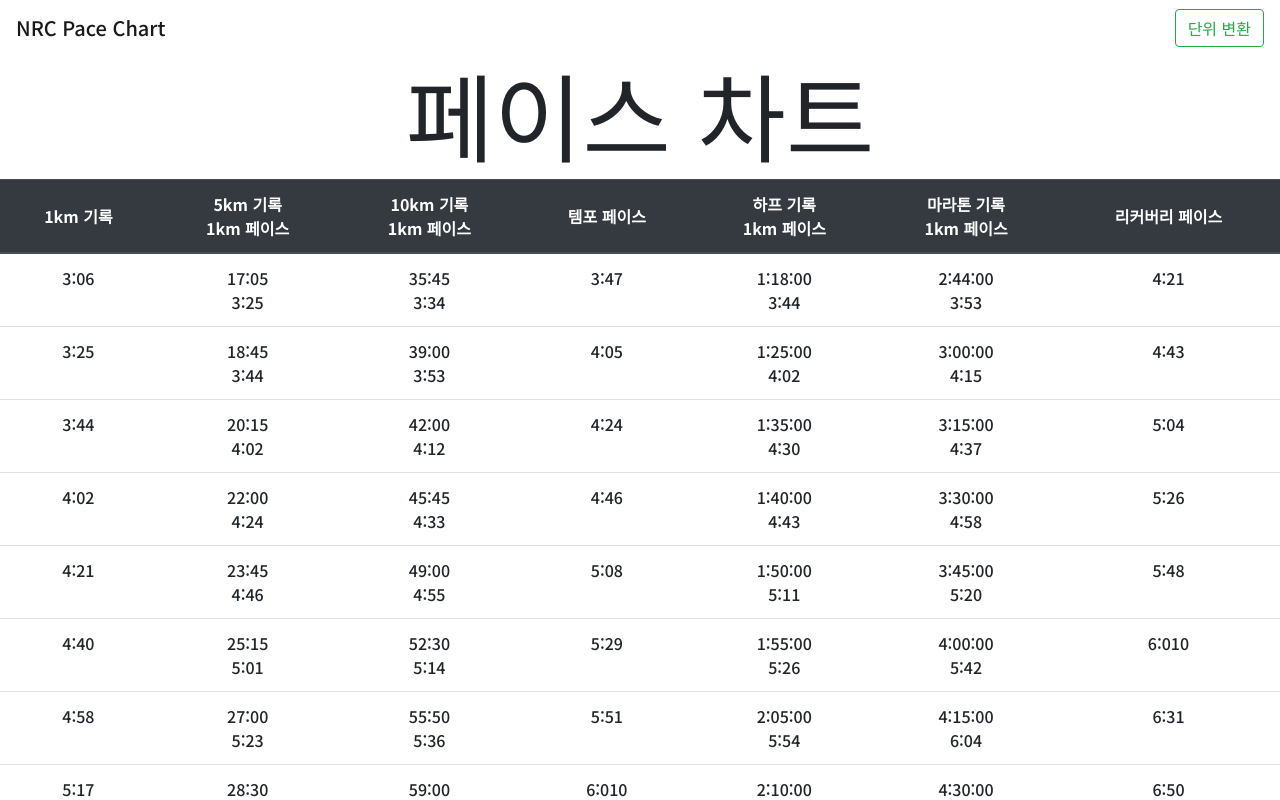
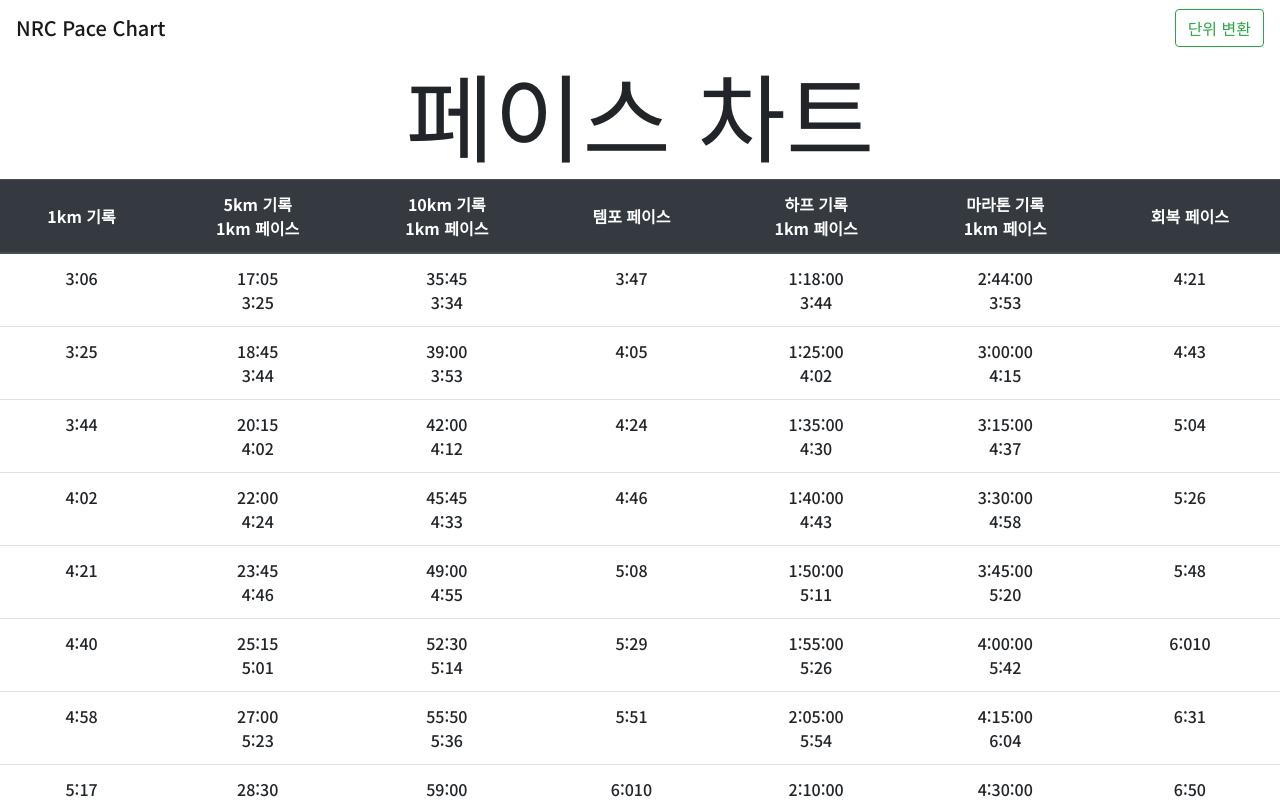
Before and after one commit to pierceh89/nrc-plan, a React (Create React App) app: page / in a window 1280 px wide. Shown: the top 800 px of the page. Built offline with nearby package versions, Linux system fonts and the light colour scheme.

Commit message:
리버커리 -> 회복 컬럼 변경

```diff
--- a/src/PaceChart.js
+++ b/src/PaceChart.js
@@ -16,7 +16,7 @@ const kor_headings = ['1마일 기록',
   '템포 페이스',
   '하프 기록/1마일 페이스',
   '마라톤 기록/1마일 페이스',
-  '리커버리 페이스'];
+  '회복 페이스'];
 
 const kor_metric_headings = ['1km 기록',
   '5km 기록/1km 페이스',
@@ -24,7 +24,7 @@ const kor_metric_headings = ['1km 기록',
   '템포 페이스',
   '하프 기록/1km 페이스',
   '마라톤 기록/1km 페이스',
-  '리커버리 페이스'];
+  '회복 페이스'];
 
 function PaceChart(props) {
   const keys = Object.keys(pace_chart);
```
